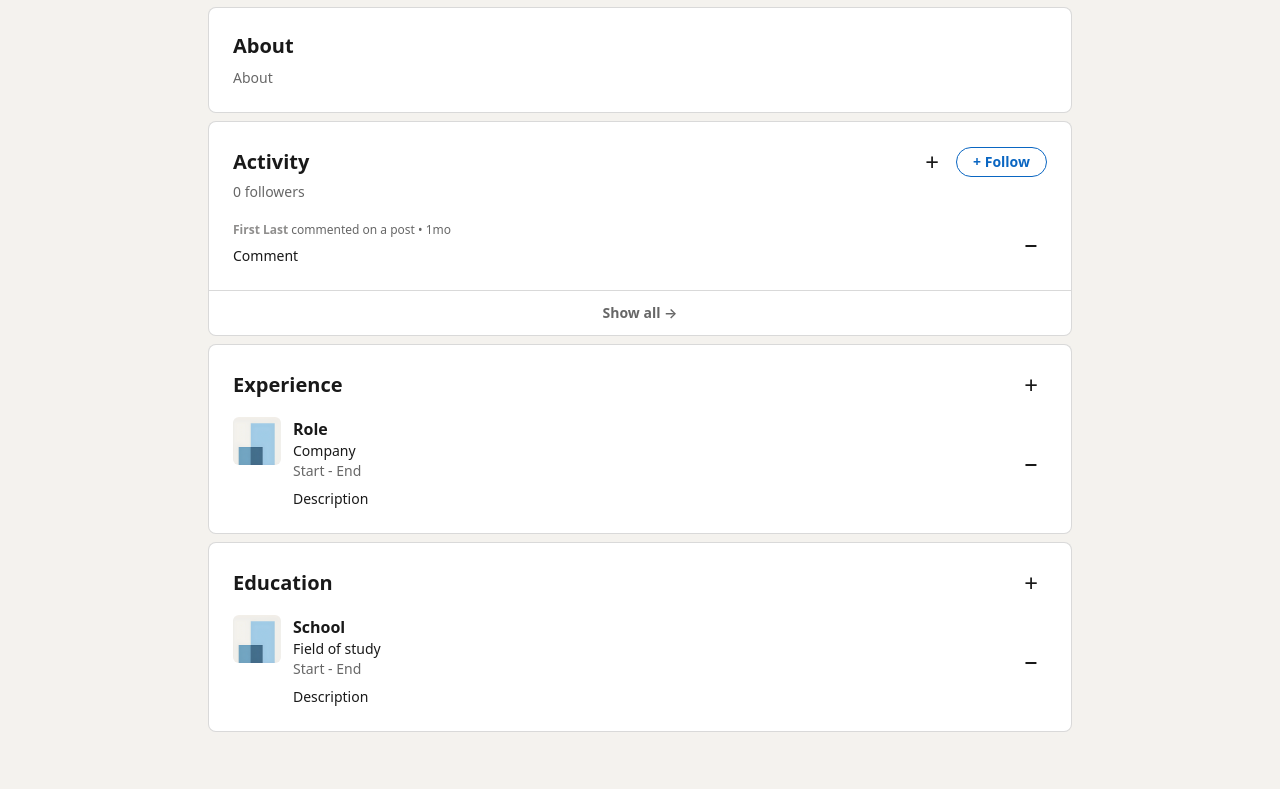
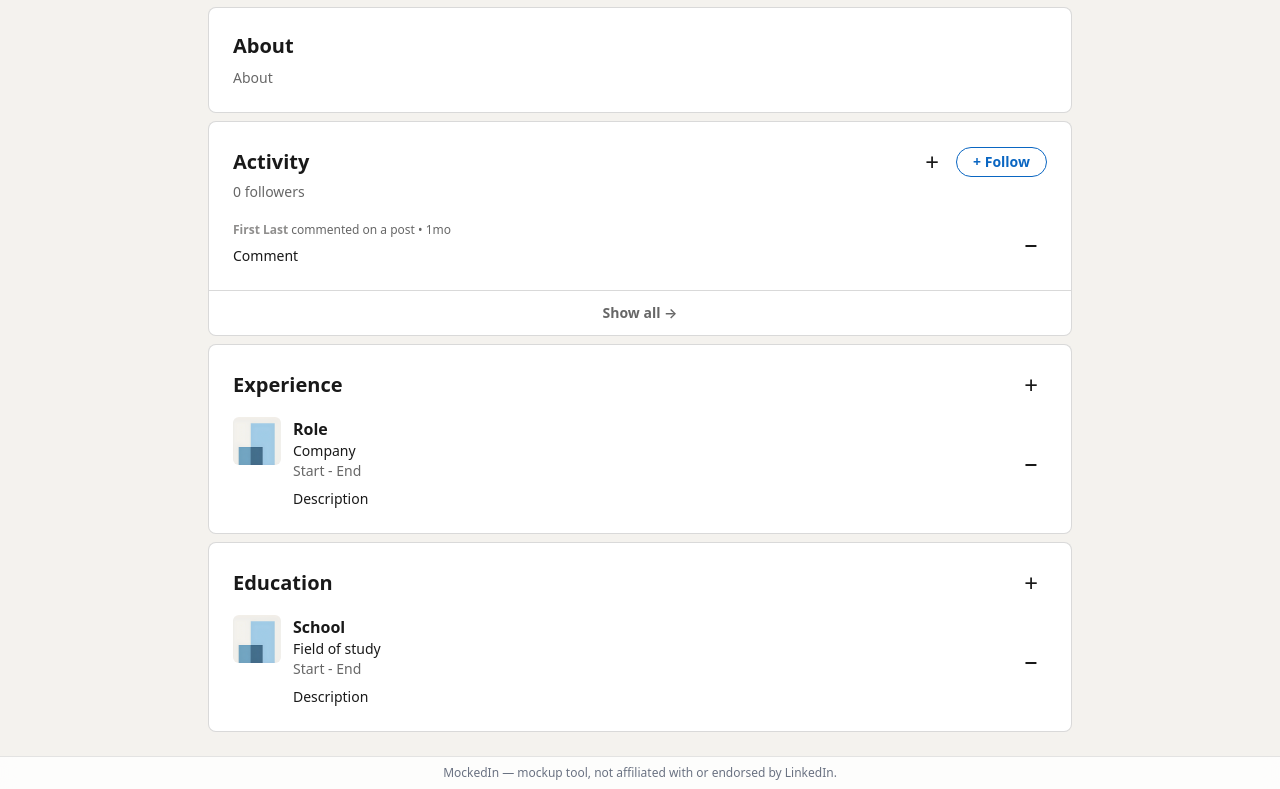
Before and after one commit to dooneygit/mockedin, a Next.js app: page / in a window 1280 px wide. Shown: the part 631-1420 px from the top of the page. Before the commit the page ends 1387 px from the top, so only its background shows below. Built offline with nearby package versions, Linux system fonts and the light colour scheme; no server answers.

Commit message:
feat: add disclaimer footer

```diff
--- a/app/layout.tsx
+++ b/app/layout.tsx
@@ -98,6 +98,12 @@ export default function RootLayout({
     <html lang="en" className="h-full">
       <body className="min-h-full flex flex-col">
         {children}
+        <footer
+          role="contentinfo"
+          className="mt-auto border-t border-black/10 bg-white/80 px-4 py-2 text-center text-xs text-gray-500 backdrop-blur"
+        >
+          MockedIn — mockup tool, not affiliated with or endorsed by LinkedIn.
+        </footer>
         <script
           type="application/ld+json"
           dangerouslySetInnerHTML={{ __html: JSON.stringify(jsonLd) }}
```
